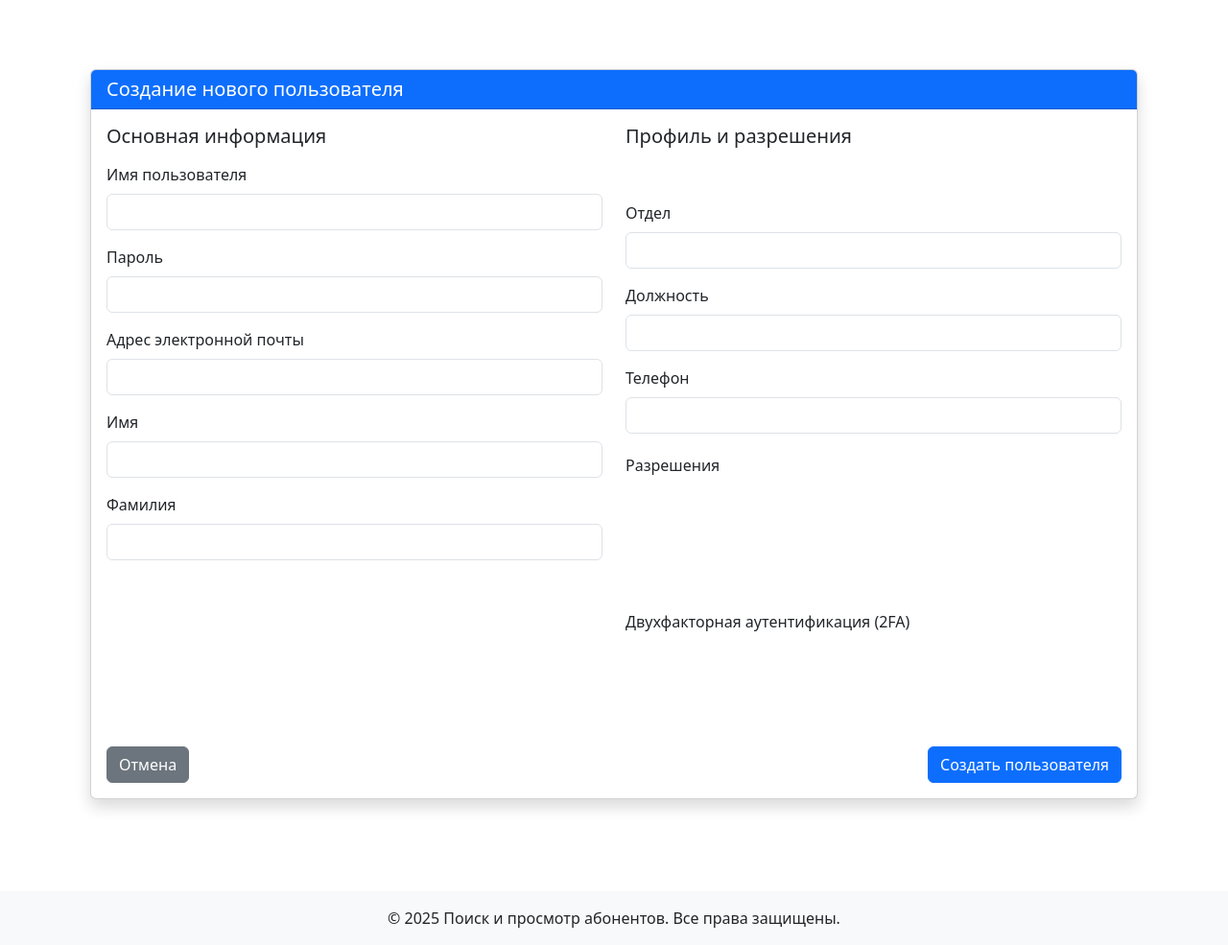
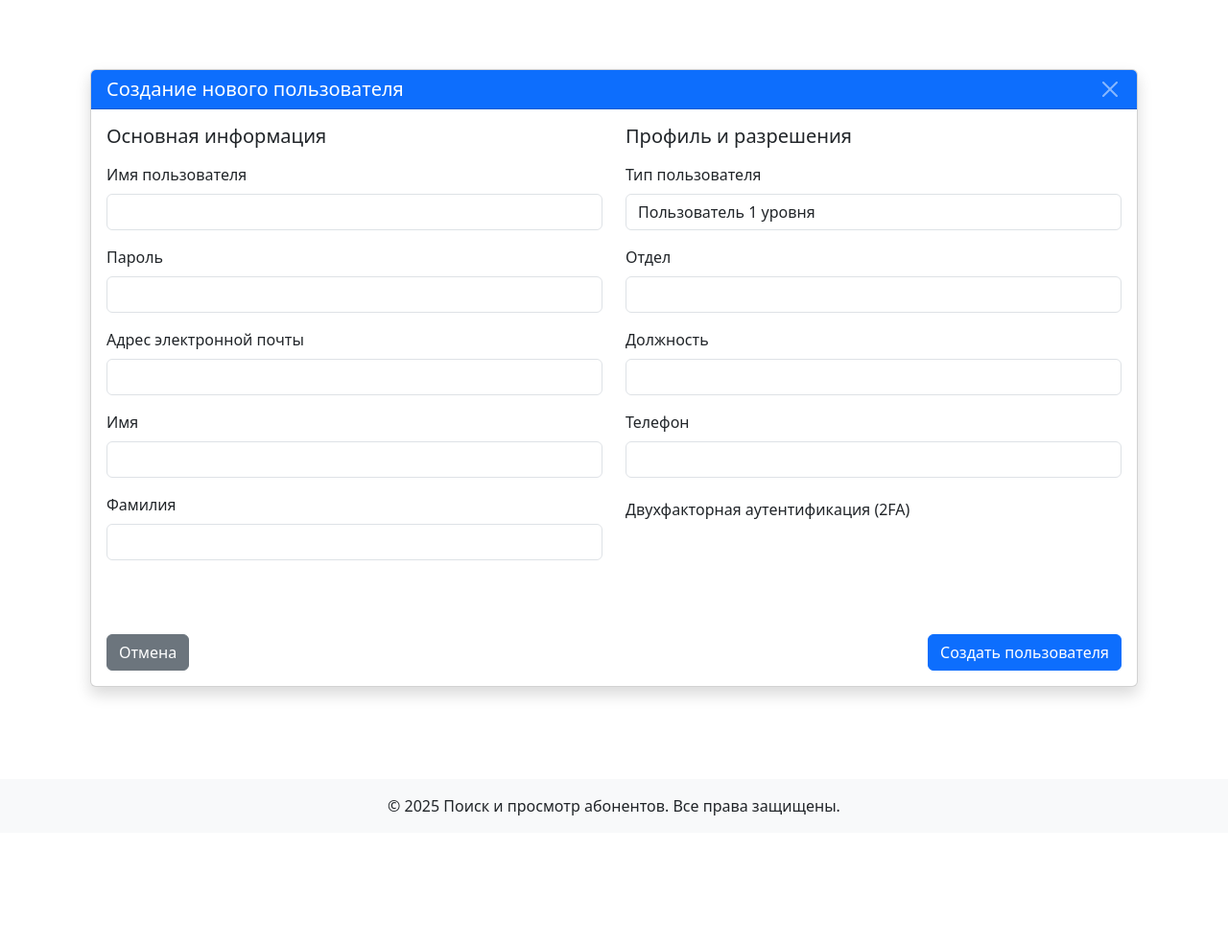
Before and after one commit to ashvili/web01, a Django app: page /ru/accounts/users/create/ in a window 1280 px wide. Shown: the part 56-1041 px from the top of the page at 96% size. After the commit the page ends 906 px from the top, so only its background shows below. Run offline with Django 5.2, Linux system fonts and the light colour scheme; a user stored in the database is signed in; tables that the repository leaves empty hold one stand-in row (values such as "Sample post"); parts of the project's set-up code (start-up, migrations or seed data) failed here and were passed over; some libraries are stand-ins or nearby versions.

Commit message:
Обновлен `UserProfileForm` для добавления поля `user_type` и инициализации данных пользователя. Исправлены вызовы формы в представлениях `user_create` и `user_edit` для передачи объекта пользователя. Обновлен шаблон `user_form.html` с добавлением кнопки закрытия и предупреждением о несохраненных изменениях.

```diff
--- a/accounts/forms.py
+++ b/accounts/forms.py
@@ -104,13 +104,15 @@ class UserProfileForm(forms.ModelForm):
 
     class Meta:
         model = UserProfile
-        fields = ['department', 'position', 'phone_number']
+        fields = ['user_type', 'department', 'position', 'phone_number']
         labels = {
+            'user_type': _('Тип пользователя'),
             'department': _('Отдел'),
             'position': _('Должность'),
             'phone_number': _('Телефон')
         }
         widgets = {
+            'user_type': forms.Select(attrs={'class': 'form-control'}),
             'department': forms.TextInput(attrs={'class': 'form-control'}),
             'position': forms.TextInput(attrs={'class': 'form-control'}),
             'phone_number': forms.TextInput(attrs={'class': 'form-control'})
@@ -119,6 +121,12 @@ class UserProfileForm(forms.ModelForm):
     def __init__(self, *args, **kwargs):
         self.user = kwargs.pop('user', None)
         super().__init__(*args, **kwargs)
+
+        # Инициализируем поля пользователя, если пользователь передан
+        if self.user:
+            self.fields['first_name'].initial = self.user.first_name
+            self.fields['last_name'].initial = self.user.last_name
+            self.fields['email'].initial = self.user.email
 
     def save(self, commit=True):
         """Сохраняет форму и обновляет поля пользователя"""
--- a/accounts/views.py
+++ b/accounts/views.py
@@ -286,7 +286,7 @@ def user_list(request):
 def user_create(request):
     if request.method == 'POST':
         user_form = UserForm(request.POST)
-        profile_form = UserProfileForm(request.POST)
+        profile_form = UserProfileForm(request.POST, user=None)
         if user_form.is_valid() and profile_form.is_valid():
             # Сохраняем пользователя
             user = user_form.save(commit=False)
@@ -304,7 +304,7 @@ def user_create(request):
             return redirect('accounts:user_list')
     else:
         user_form = UserForm()
-        profile_form = UserProfileForm()
+        profile_form = UserProfileForm(user=None)
     return render(request, 'accounts/user_form.html', {
         'user_form': user_form,
         'profile_form': profile_form
@@ -316,7 +316,7 @@ def user_edit(request, pk):
     user = get_object_or_404(User, pk=pk)
     if request.method == 'POST':
         user_form = UserForm(request.POST, instance=user)
-        profile_form = UserProfileForm(request.POST, instance=user.profile)
+        profile_form = UserProfileForm(request.POST, instance=user.profile, user=user)
         totp_form = TOTPForm(request.POST, user=user)
 
         if user_form.is_valid() and profile_form.is_valid() and totp_form.is_valid():
@@ -357,7 +357,7 @@ def user_edit(request, pk):
             return redirect('accounts:user_list')
     else:
         user_form = UserForm(instance=user)
-        profile_form = UserProfileForm(instance=user.profile)
+        profile_form = UserProfileForm(instance=user.profile, user=user)
         totp_form = TOTPForm(user=user)
 
     return render(request, 'accounts/user_form.html', {
--- a/templates/accounts/user_form.html
+++ b/templates/accounts/user_form.html
@@ -14,7 +14,7 @@
     <div class="row">
         <div class="col-md-12">
             <div class="card shadow">
-                <div class="card-header bg-primary text-white">
+                <div class="card-header bg-primary text-white d-flex justify-content-between align-items-center">
                     <h5 class="mb-0">
                         {% if user_form.instance.id %}
                             {% trans "Редактирование пользователя" %} {{ user_form.instance.username }}
@@ -22,6 +22,7 @@
                             {% trans "Создание нового пользователя" %}
                         {% endif %}
                     </h5>
+                    <a href="{% url 'accounts:user_list' %}" class="btn-close btn-close-white" aria-label="{% trans 'Закрыть' %}"></a>
                 </div>
                 <div class="card-body">
                     <form method="post" class="needs-validation" novalidate>
@@ -128,28 +129,6 @@
                                     {% endif %}
                                 </div>
 
-                                <h6 class="mt-4 mb-3">{% trans "Разрешения" %}</h6>
-
-                                <div class="mb-3 form-check">
-                                    {{ profile_form.can_import_data }}
-                                    <label class="form-check-label" for="{{ profile_form.can_import_data.id_for_label }}">
-                                        {{ profile_form.can_import_data.label }}
-                                    </label>
-                                </div>
-
-                                <div class="mb-3 form-check">
-                                    {{ profile_form.can_export_data }}
-                                    <label class="form-check-label" for="{{ profile_form.can_export_data.id_for_label }}">
-                                        {{ profile_form.can_export_data.label }}
-                                    </label>
-                                </div>
-
-                                <div class="mb-3 form-check">
-                                    {{ profile_form.can_view_logs }}
-                                    <label class="form-check-label" for="{{ profile_form.can_view_logs.id_for_label }}">
-                                        {{ profile_form.can_view_logs.label }}
-                                    </label>
-                                </div>
 
                                 <h6 class="mt-4 mb-3">{% trans "Двухфакторная аутентификация (2FA)" %}</h6>
 
@@ -191,4 +170,50 @@
         </div>
     </div>
 </div>
+
+<script>
+document.addEventListener('DOMContentLoaded', function() {
+    // Предупреждение при попытке закрыть форму с несохраненными изменениями
+    const form = document.querySelector('form');
+    const closeButton = document.querySelector('.btn-close');
+    let formChanged = false;
+
+    // Отслеживаем изменения в форме
+    form.addEventListener('input', function() {
+        formChanged = true;
+    });
+
+    form.addEventListener('change', function() {
+        formChanged = true;
+    });
+
+    // Обработка отправки формы
+    form.addEventListener('submit', function() {
+        formChanged = false;
+    });
+
+    // Обработка клика по крестику
+    closeButton.addEventListener('click', function(e) {
+        if (formChanged) {
+            if (!confirm('{% trans "У вас есть несохраненные изменения. Вы уверены, что хотите закрыть форму?" %}')) {
+                e.preventDefault();
+                return false;
+            }
+        }
+    });
+
+    // Обработка кнопки "Отмена"
+    const cancelButton = document.querySelector('a[href="{% url 'accounts:user_list' %}"]');
+    if (cancelButton) {
+        cancelButton.addEventListener('click', function(e) {
+            if (formChanged) {
+                if (!confirm('{% trans "У вас есть несохраненные изменения. Вы уверены, что хотите закрыть форму?" %}')) {
+                    e.preventDefault();
+                    return false;
+                }
+            }
+        });
+    }
+});
+</script>
 {% endblock %}
```
